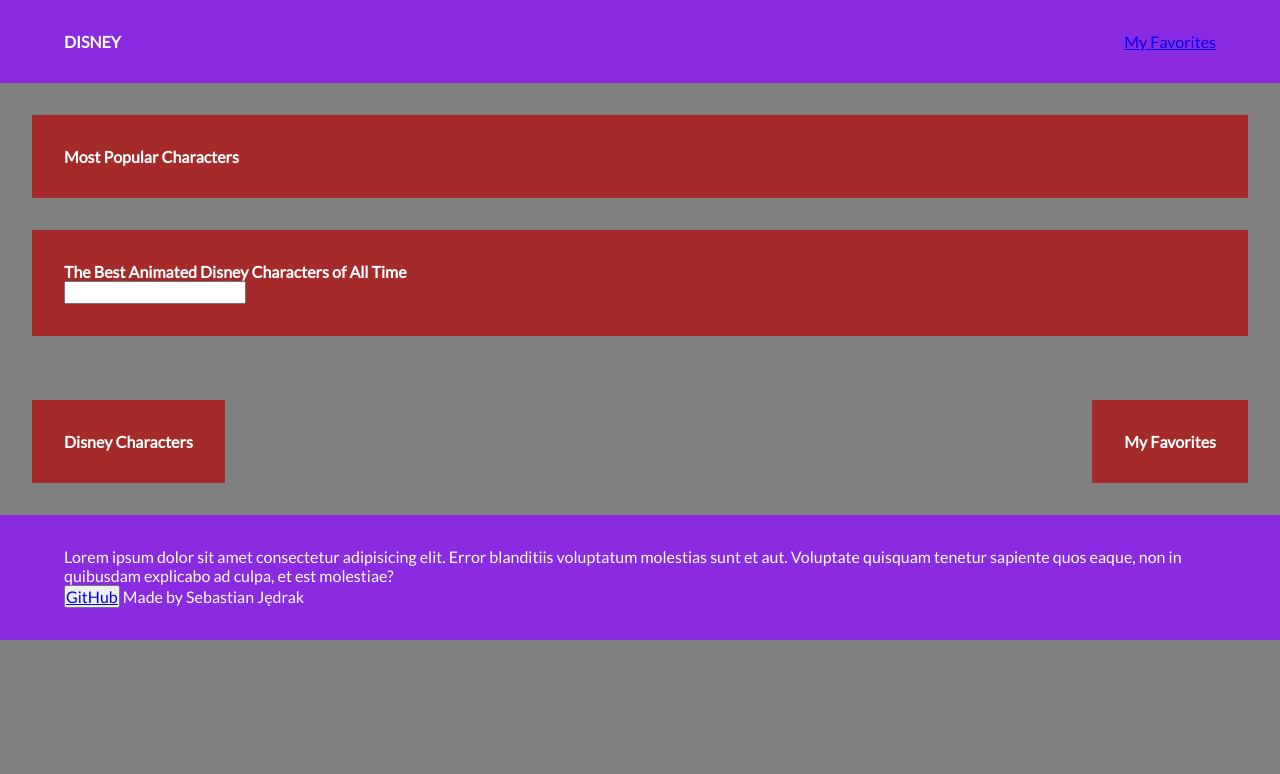
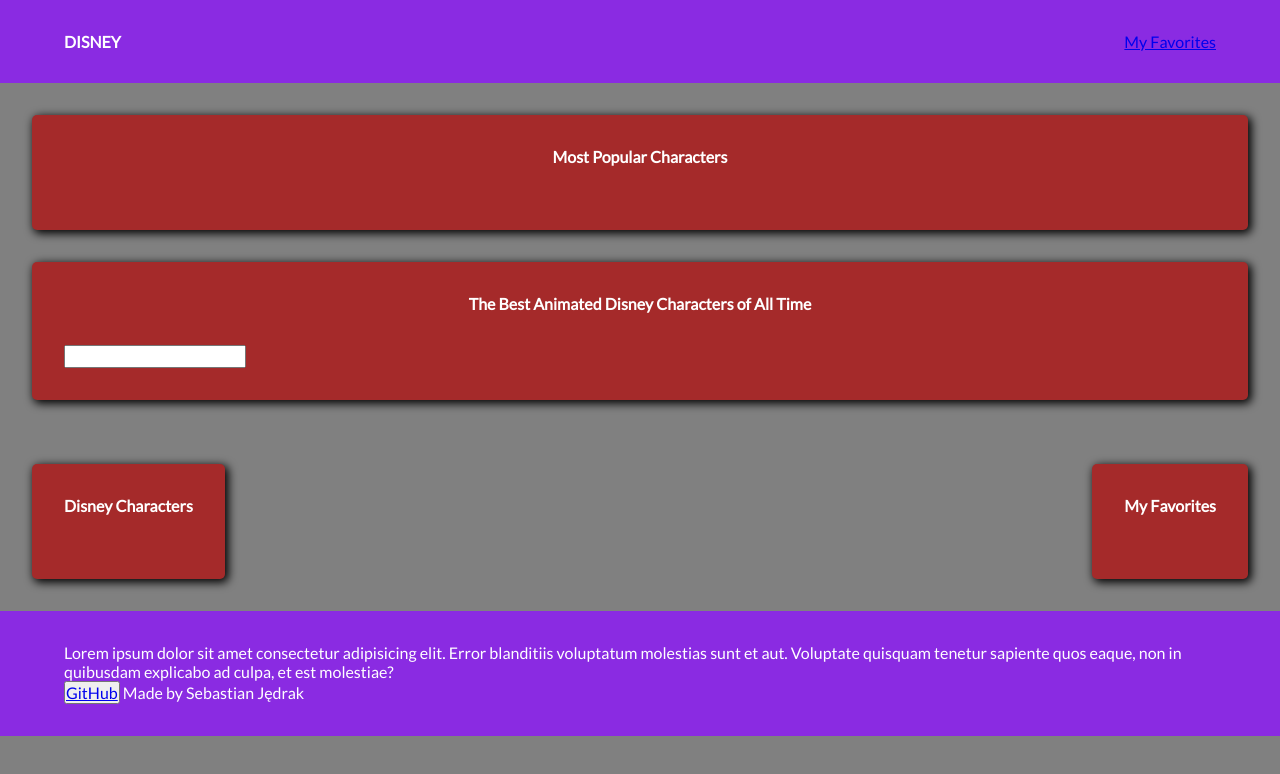
Before and after one commit to SebastianJedrak/Disney, a website built with Parcel: page index.html in a window 1280 px wide. Built offline with nearby package versions, Linux system fonts and the light colour scheme; no server answers.

Commit message:
added styling for headers and card

```diff
--- a/style.css
+++ b/style.css
@@ -11,6 +11,11 @@
 body {
     background-color: grey;
     color:white;
+}
+
+h2, h3, h4 {
+  text-align: center;
+  margin-bottom: 2rem;
 }
 
 li {
@@ -34,6 +39,8 @@
   padding: 2.5vw;
   margin: 2.5vw;
   background-color: brown;
+  border-radius: 5px;
+  box-shadow: 2.5px 2.5px 10px 1px black;
 }
 
 .header-footer {
```
